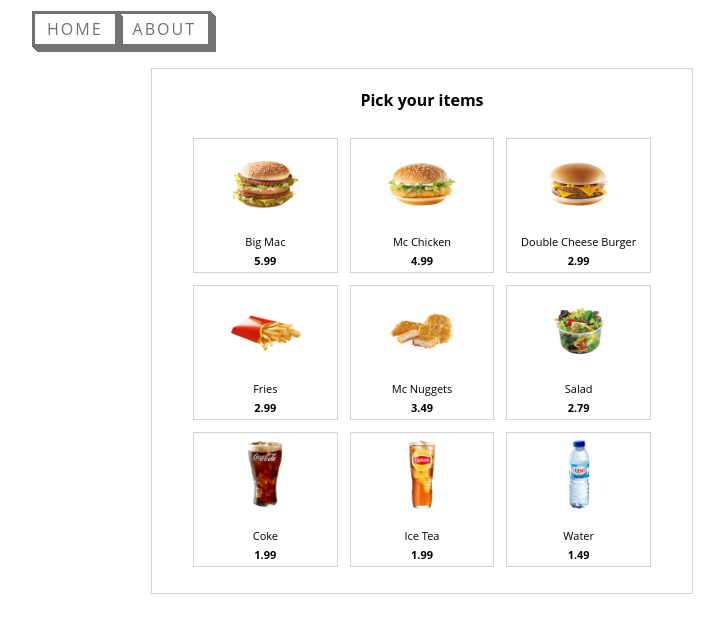
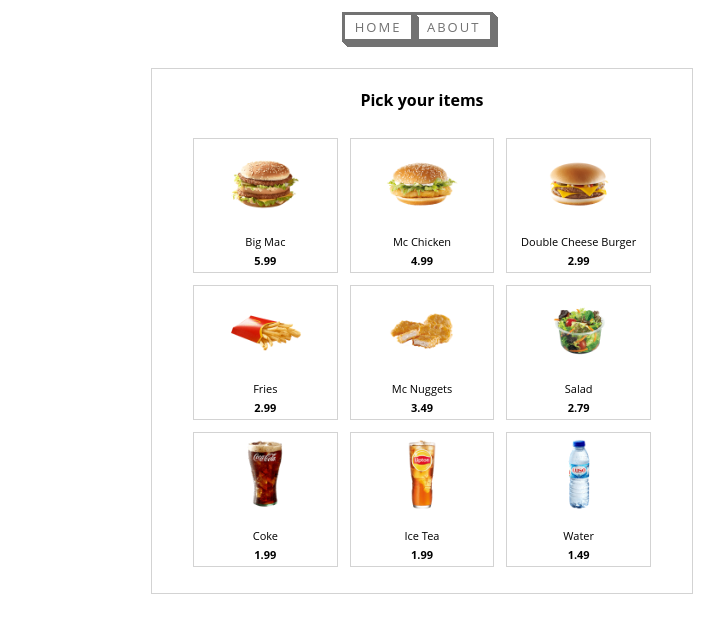
Before and after one commit to balicaionut/vue_self_service, a Vue app: page / in a window 1280 px wide. Shown: the top 632 px of the page, without its empty margins (218-942 px from the left). Built offline with nearby package versions, Linux system fonts and the light colour scheme.

Commit message:
modified readme description and about page + minor css optimizations

```diff
--- a/src/App.vue
+++ b/src/App.vue
@@ -3,18 +3,18 @@
     <router-link class="button-54" to="/">Home</router-link>
     <router-link class="button-54" to="/about">About</router-link>
   </nav>
-  <router-view/>
+  <router-view />
 </template>
 
 <style>
 nav {
   position: absolute;
   padding: 10px;
-  left: calc(50% - 400px);
+  left: calc(50% - 90px);
 }
 .button-54 {
-  font-family: "Open Sans", sans-serif;
-  font-size: 16px;
+  font-family: 'Open Sans', sans-serif;
+  font-size: 13px;
   letter-spacing: 2px;
   text-decoration: none;
   text-transform: uppercase;
@@ -22,7 +22,8 @@
   cursor: pointer;
   border: 3px solid;
   padding: 0.25em 0.5em;
-  box-shadow: 1px 1px 0px 0px, 2px 2px 0px 0px, 3px 3px 0px 0px, 4px 4px 0px 0px, 5px 5px 0px 0px;
+  box-shadow: 1px 1px 0px 0px, 2px 2px 0px 0px, 3px 3px 0px 0px, 4px 4px 0px 0px,
+    5px 5px 0px 0px;
   position: relative;
   user-select: none;
   -webkit-user-select: none;
--- a/src/views/AboutView.vue
+++ b/src/views/AboutView.vue
@@ -1,16 +1,30 @@
 <template>
   <div class="about">
-    <h1>This is an about page</h1>
+    <p>
+      This is a project done by following the course from Udemy - Vue JS 3 Modern Web
+      Development with Vuex and Vue Router, with adaptations and optimizations.
+    </p>
   </div>
 </template>
+
+<script>
+export default {
+  name: 'AboutView',
+};
+</script>
 
 <style>
 .about {
   margin: 0;
   position: absolute;
-  top: 140px;
+  top: 180px;
   left: 50%;
   margin-right: -50%;
-  transform: translate(-50%, -50%)
+  transform: translate(-50%, -50%);
+}
+p {
+  width: 400px;
+  line-height: 1.6;
+  text-align: center;
 }
 </style>
```
Also changed, not shown: 1 other file (tests, documents, lock files or other folders).
